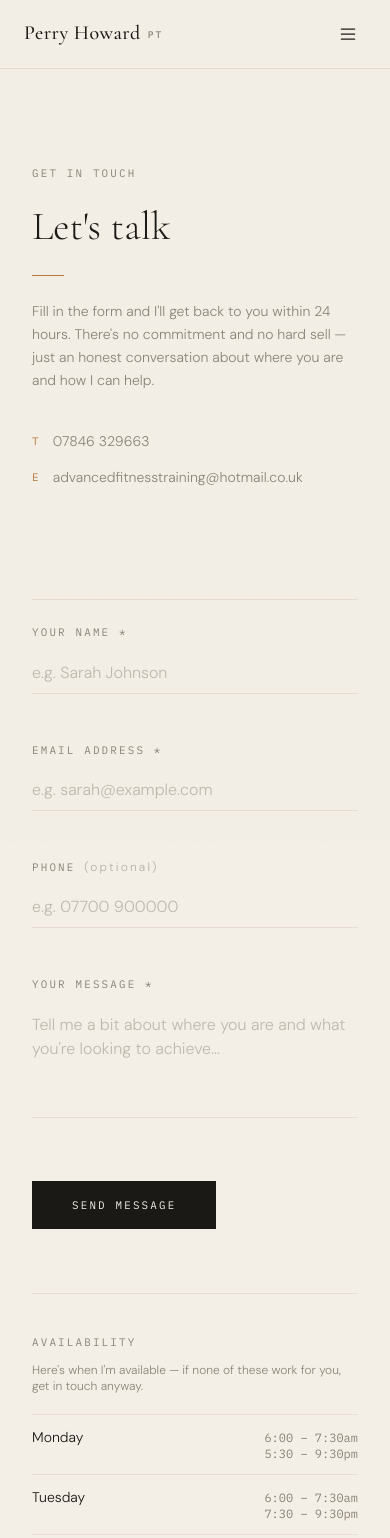
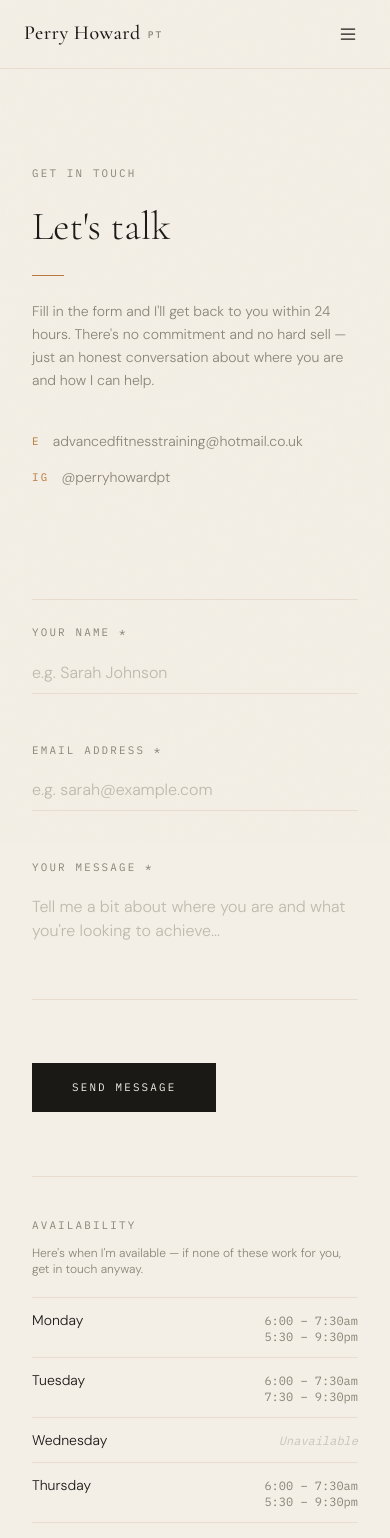
Before and after one commit to Seanb1997/Perry-Site-V2, a Next.js app: page /contact in a window 390 px wide. Shown: the top 1538 px of the page. Built offline with nearby package versions, Linux system fonts and the light colour scheme.

Commit message:
Remove blue theme, phone number — email/Instagram contact only

```diff
--- a/app/components/BottomBar.tsx
+++ b/app/components/BottomBar.tsx
@@ -4,7 +4,7 @@
 // Fixed call-to-action bar — visible on mobile only (hidden on md+).
 // Left: call Perry. Right: book a free call (amber CTA).
 
-import { FaPhone } from 'react-icons/fa'
+import { FaEnvelope } from 'react-icons/fa'
 import { usePathname } from 'next/navigation'
 
 export default function BottomBar() {
@@ -20,13 +20,13 @@ export default function BottomBar() {
     >
       <div className="flex h-14 border-t border-white/10">
 
-        {/* Left: call */}
+        {/* Left: email */}
         <a
-          href="tel:07846329663"
+          href="mailto:advancedfitnesstraining@hotmail.co.uk"
           className="flex flex-1 items-center justify-center gap-2 bg-ink border-r border-white/10 hover:bg-white/5 transition-colors"
         >
-          <FaPhone className="text-amber text-xs" />
-          <span className="label text-cream" style={{ fontSize: '0.62rem' }}>Call Perry</span>
+          <FaEnvelope className="text-amber text-xs" />
+          <span className="label text-cream" style={{ fontSize: '0.62rem' }}>Email Perry</span>
         </a>
 
         {/* Right: book — amber */}
@@ -34,7 +34,7 @@ export default function BottomBar() {
           href="/contact"
           className="flex flex-1 items-center justify-center bg-amber hover:opacity-90 transition-opacity"
         >
-          <span className="label text-ink" style={{ fontSize: '0.62rem' }}>Book a Free Call</span>
+          <span className="label text-ink" style={{ fontSize: '0.62rem' }}>Get in Touch</span>
         </a>
 
       </div>
--- a/app/components/Footer.tsx
+++ b/app/components/Footer.tsx
@@ -1,7 +1,7 @@
 // ─── FOOTER ────────────────────────────────────────────────────────────────
 // Dark ink background. Thin amber rule at top. Brand left, Instagram right.
 
-import { FaInstagram, FaPhone, FaEnvelope, FaMapMarkerAlt } from 'react-icons/fa'
+import { FaInstagram, FaEnvelope, FaMapMarkerAlt } from 'react-icons/fa'
 
 export default function Footer() {
   return (
@@ -44,13 +44,6 @@ export default function Footer() {
               </span>
             </a>
             <a
-              href="tel:07846329663"
-              className="flex items-center gap-3 text-mid hover:text-cream transition-colors group"
-            >
-              <FaPhone className="text-sm group-hover:text-amber transition-colors" />
-              <span className="font-plex text-xs tracking-widest">07846 329663</span>
-            </a>
-            <a
               href="mailto:advancedfitnesstraining@hotmail.co.uk"
               className="flex items-center gap-3 text-mid hover:text-cream transition-colors group"
             >
--- a/app/components/JsonLd.tsx
+++ b/app/components/JsonLd.tsx
@@ -12,7 +12,6 @@ export default function JsonLd() {
     description:
       'Expert personal training, sports massage, and GP referral fitness services in Winnersh, Wokingham, and Reading. 20+ years experience.',
     url: 'https://perryhowardpt.co.uk',
-    telephone: '+447846329663',
     email: 'advancedfitnesstraining@hotmail.co.uk',
     image: 'https://perryhowardpt.co.uk/images/Perry.png',
     priceRange: '££',
--- a/app/components/Navbar.tsx
+++ b/app/components/Navbar.tsx
@@ -7,7 +7,6 @@
 
 import { useState } from 'react'
 import Link from 'next/link'
-import ThemeSwitcher from './ThemeSwitcher'
 
 export default function Navbar() {
   const [menuOpen, setMenuOpen] = useState(false)
@@ -32,8 +31,6 @@ export default function Navbar() {
           <a href="/#services" className="label text-mid hover:text-ink transition-colors">Services</a>
           <a href="/#process"  className="label text-mid hover:text-ink transition-colors">Process</a>
           <Link href="/about"  className="label text-mid hover:text-ink transition-colors">My Story</Link>
-          {/* Demo colour switcher — remove before final launch */}
-          <ThemeSwitcher />
           {/* EDIT THIS TEXT: Navbar CTA button */}
           <a
             href="/contact"
@@ -71,11 +68,6 @@ export default function Navbar() {
           <a href="/#process"  onClick={() => setMenuOpen(false)} className="label text-mid hover:text-ink">Process</a>
           <Link href="/about"  onClick={() => setMenuOpen(false)} className="label text-mid hover:text-ink">My Story</Link>
           <a href="/contact"   onClick={() => setMenuOpen(false)} className="label text-ink border border-ink px-5 py-3 text-center hover:bg-ink hover:text-cream transition-colors">Book Now</a>
-          {/* Demo colour switcher — remove before final launch */}
-          <div className="pt-2 flex items-center gap-3">
-            <span className="label text-mid">Colour theme:</span>
-            <ThemeSwitcher />
-          </div>
         </div>
       )}
     </nav>
--- a/app/contact/page.tsx
+++ b/app/contact/page.tsx
@@ -62,18 +62,20 @@ export default function ContactPage() {
               {/* Direct contact details */}
               <div className="flex flex-col gap-4 mb-12">
                 <a
-                  href="tel:07846329663"
-                  className="flex items-center gap-3 text-mid hover:text-ink transition-colors group"
-                >
-                  <span className="label text-amber group-hover:opacity-70 transition-opacity">T</span>
-                  <span className="font-dm text-sm font-light">07846 329663</span>
-                </a>
-                <a
                   href="mailto:advancedfitnesstraining@hotmail.co.uk"
                   className="flex items-center gap-3 text-mid hover:text-ink transition-colors group"
                 >
                   <span className="label text-amber group-hover:opacity-70 transition-opacity">E</span>
                   <span className="font-dm text-sm font-light break-all">advancedfitnesstraining@hotmail.co.uk</span>
+                </a>
+                <a
+                  href="https://www.instagram.com/perryhowardpt/"
+                  target="_blank"
+                  rel="noopener noreferrer"
+                  className="flex items-center gap-3 text-mid hover:text-ink transition-colors group"
+                >
+                  <span className="label text-amber group-hover:opacity-70 transition-opacity">IG</span>
+                  <span className="font-dm text-sm font-light">@perryhowardpt</span>
                 </a>
               </div>
 
@@ -130,20 +132,6 @@ export default function ContactPage() {
                     <input
                       type="email" id="email" name="email" required
                       placeholder="e.g. sarah@example.com"
-                      className="w-full bg-transparent font-dm text-ink text-base font-light placeholder:text-mid placeholder:opacity-50 focus:outline-none py-2 border-b border-sand focus:border-amber transition-colors duration-150"
-                    />
-                  </div>
-
-                  {/* ── Phone (optional) ── */}
-                  <div className="py-6">
-                    {/* EDIT THIS TEXT: Phone field label */}
-                    <label htmlFor="phone" className="label text-mid block mb-3">
-                      Phone{' '}
-                      <span className="font-dm font-light normal-case text-xs text-mid opacity-60">(optional)</span>
-                    </label>
-                    <input
-                      type="tel" id="phone" name="phone"
-                      placeholder="e.g. 07700 900000"
                       className="w-full bg-transparent font-dm text-ink text-base font-light placeholder:text-mid placeholder:opacity-50 focus:outline-none py-2 border-b border-sand focus:border-amber transition-colors duration-150"
                     />
                   </div>
--- a/app/globals.css
+++ b/app/globals.css
@@ -2,38 +2,18 @@
 @tailwind components;
 @tailwind utilities;
 
-/* ── COLOUR PALETTES ───────────────────────────────────────────────────────
-   Warm (default) and Blue themes driven by CSS custom properties.
-   ThemeSwitcher toggles the html.theme-b class to swap palettes.
+/* ── COLOUR PALETTE ────────────────────────────────────────────────────────
+   Warm amber/cream — Perry's chosen palette.
+   Values are space-separated RGB channels so Tailwind opacity modifiers work:
+   e.g. bg-ink/75 → rgb(var(--color-ink) / 0.75)
    ───────────────────────────────────────────────────────────────────────── */
 
-/* Warm palette — amber/cream (default)
-   Values are space-separated RGB channels so Tailwind opacity modifiers work:
-   e.g. bg-ink/75 → rgb(var(--color-ink) / 0.75)                            */
 :root {
   --color-ink:   26 25 22;      /* #1A1916 */
   --color-cream: 244 239 230;   /* #F4EFE6 */
   --color-amber: 184 121 60;    /* #B8793C */
   --color-sand:  232 221 208;   /* #E8DDD0 */
   --color-mid:   138 132 120;   /* #8A8478 */
-}
-
-/* Blue palette — strong blue accent on near-neutral base
-   Rule: only the accent (amber→blue) carries the hue.
-   Everything else stays near-neutral so sections read as
-   dark / light / secondary — not "blue everywhere".        */
-html.theme-b {
-  --color-ink:   17 24 39;      /* #111827 — near-black, barely cool  */
-  --color-cream: 249 250 251;   /* #f9fafb — near-white, essentially neutral */
-  --color-amber: 37 99 235;     /* #2563eb — strong blue accent for light backgrounds */
-  --color-sand:  241 245 249;   /* #f1f5f9 — very light grey, minimal tint */
-  --color-mid:   100 116 139;   /* #64748b — cool slate grey            */
-}
-
-/* Contextual override: when using the blue theme, use a lighter, luminous sky-blue
-   on dark backgrounds so the contrast pops dramatically. */
-html.theme-b .bg-ink {
-  --color-amber: 14 165 233;    /* #0ea5e9 — bright sky blue for dark bg */
 }
 
 /* Smooth anchor scrolling */
```
